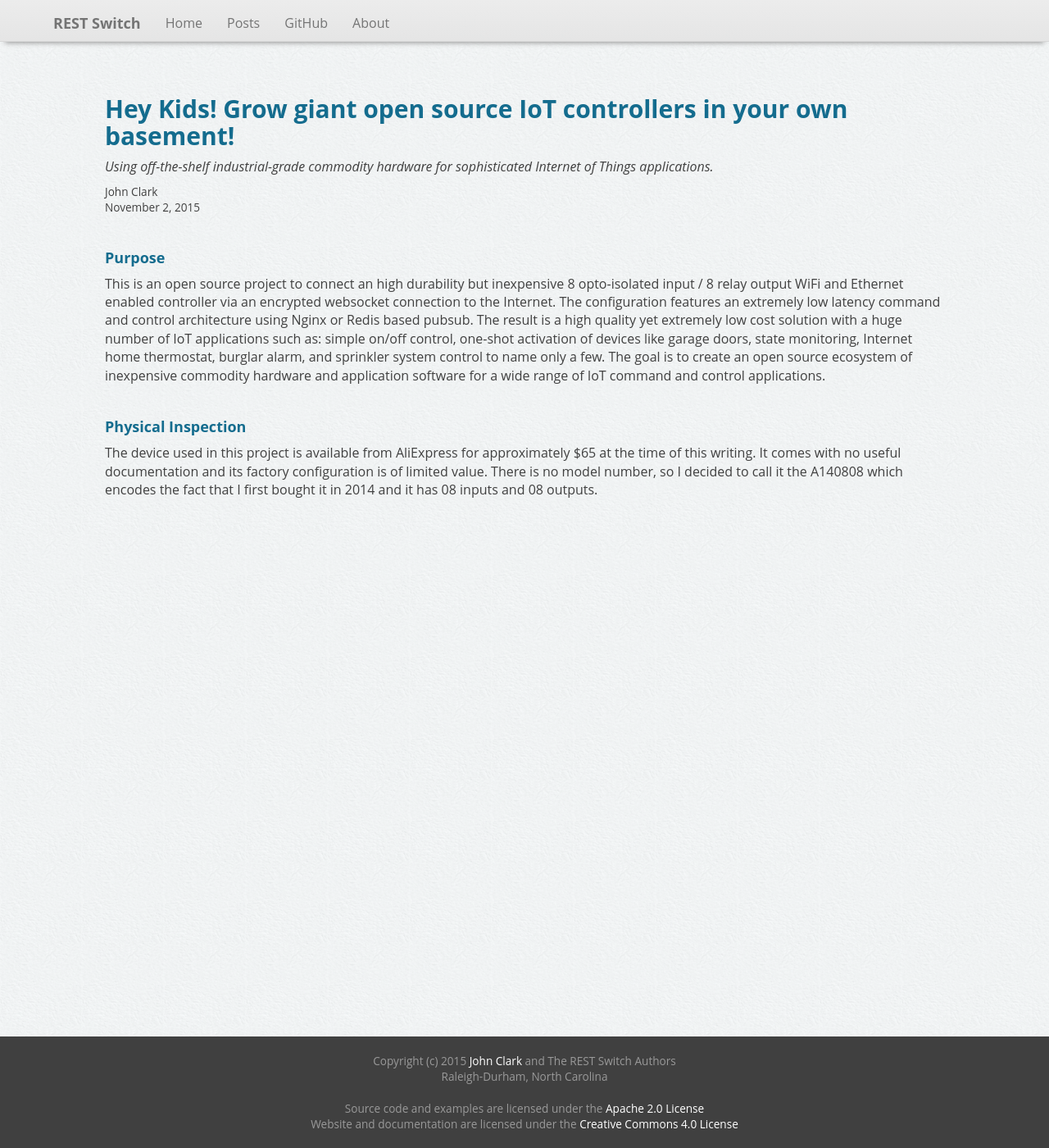
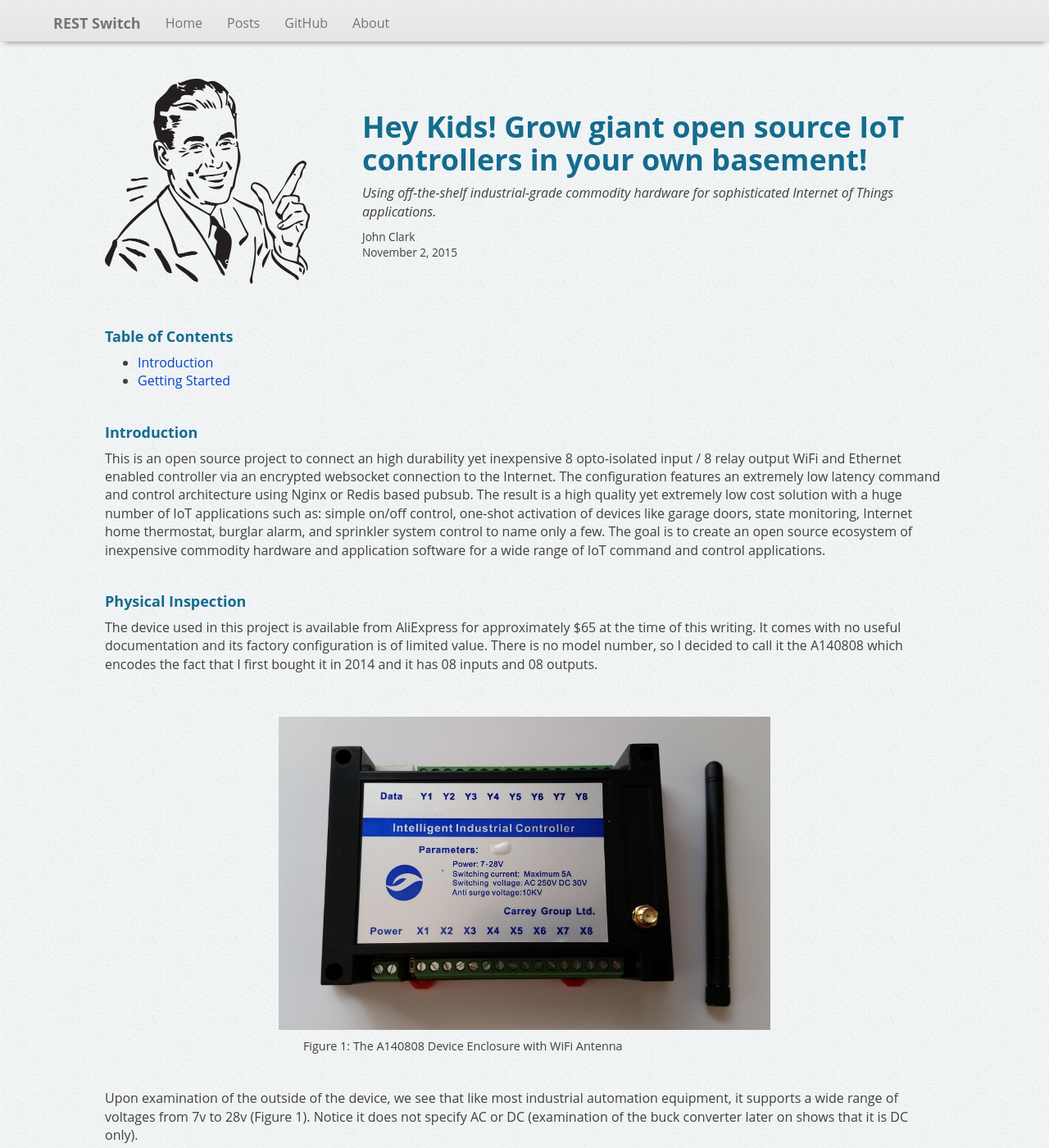
Before and after one commit to rest-switch/rest-switch.github.io, a Jekyll site: the page built from _posts/2015-11-02-a140808.markdown, in a window 1280 px wide and 1400 px high. Shown: the whole window at 82% size. Built offline with Jekyll 4.4.1, drawn with Linux system fonts in a browser that asks for light colours; nearby versions of some CDN libraries; some of the changed text lies outside the part shown.

Commit message:
layout enhancements

```diff
--- a/_layouts/post.html
+++ b/_layouts/post.html
@@ -2,19 +2,39 @@
 layout: default
 ---
 <article class="post" itemscope itemtype="http://schema.org/BlogPosting">
-
   <header class="post-header">
+    {% if page.image %}
+      <table>
+        <tr>
+          <td><img {% if page.image-px %}width="{{ page.image-px }}" height="{{ page.image-px }}"{% endif %} src="/images/{{ page.image }}" /></td>
+          <td style="width: 4em"></td>
+          <td>
+            {% if page.title %}<h1 class="post-title" itemprop="name headline">{{ page.title }}</h1>{% endif %}
+            {% if page.subtitle %}<p><em>{{ page.subtitle }}</em></p>{% endif %}
+            {% if page.author %}
+              <p class="post-meta" style="font-size: 85%">
+                <span itemprop="author" itemscope itemtype="http://schema.org/Person"><span itemprop="name">{{ page.author }}</span></span><br />
+                <time datetime="{{ page.date | date_to_xmlschema }}" itemprop="datePublished">{{ page.date | date: "%B %-d, %Y" }}</time>
+              </p>
+            {% endif %}
+          </td>
+        </tr>
+      </table>
+      <span>&nbsp;</span>
+    {% else %}
       {% if page.title %}<h2 class="post-title" itemprop="name headline">{{ page.title }}</h2>{% endif %}
       {% if page.subtitle %}<p><em>{{ page.subtitle }}</em></p>{% endif %}
+      {% if page.author %}
         <p class="post-meta" style="font-size: 85%">
-      {% if page.author %}<span itemprop="author" itemscope itemtype="http://schema.org/Person"><span itemprop="name">{{ page.author }}</span></span><br />{% endif %}
+          <span itemprop="author" itemscope itemtype="http://schema.org/Person"><span itemprop="name">{{ page.author }}</span></span><br />
           <time datetime="{{ page.date | date_to_xmlschema }}" itemprop="datePublished">{{ page.date | date: "%B %-d, %Y" }}</time>
         </p>
+      {% endif %}
+    {% endif %}
   </header>
-  <p>&nbsp;</p>
 
+  <span>&nbsp;</span>
   <div class="post-content" itemprop="articleBody">
     {{ content }}
   </div>
-
 </article>
--- a/_posts/2015-11-02-a140808.markdown
+++ b/_posts/2015-11-02-a140808.markdown
@@ -1,16 +1,70 @@
 ---
-layout: post
-title:  "Hey Kids! Grow giant open source IoT controllers in your own basement!"
-subtitle: Using off-the-shelf industrial-grade commodity hardware for sophisticated Internet of Things applications.
-date:   2015-11-02 05:24:42 -0500
-author: John Clark
+layout:     post
+title:      Hey Kids! Grow giant open source IoT controllers in your own basement!
+subtitle:   Using off-the-shelf industrial-grade commodity hardware for sophisticated Internet of Things applications.
+excerpt:    This is an open source project to connect an high durability but inexpensive 8 opto-isolated input / 8 relay output WiFi and Ethernet enabled controller via an encrypted websocket connection to the Internet. The configuration features an extremely low latency command and control architecture using Nginx or Redis based pubsub.
+image:      businessman.png
+image-px:   250
+date:       2015-11-02 05:24:42 -0500
+author:     John Clark
 categories: a140808 iot opensource
 ---
 
-####Purpose
-This is an open source project to connect an high durability but inexpensive 8 opto-isolated input / 8 relay output WiFi and Ethernet enabled controller via an encrypted websocket connection to the Internet. The configuration features an extremely low latency command and control architecture using Nginx or Redis based pubsub. The result is a high quality yet extremely low cost solution with a huge number of IoT applications such as: simple on/off control, one-shot activation of devices like garage doors, state monitoring, Internet home thermostat, burglar alarm, and sprinkler system control to name only a few. The goal is to create an open source ecosystem of inexpensive commodity hardware and application software for a wide range of IoT command and control applications.
+####Table of Contents
+  * [Introduction](#introduction)
+  * [Getting Started](#getting_started)
 
-<p>&nbsp;</p>
+<span>&nbsp;</span>
+
+####Introduction
+This is an open source project to connect an high durability yet inexpensive 8 opto-isolated input / 8 relay output WiFi and Ethernet enabled controller via an encrypted websocket connection to the Internet. The configuration features an extremely low latency command and control architecture using Nginx or Redis based pubsub. The result is a high quality yet extremely low cost solution with a huge number of IoT applications such as: simple on/off control, one-shot activation of devices like garage doors, state monitoring, Internet home thermostat, burglar alarm, and sprinkler system control to name only a few. The goal is to create an open source ecosystem of inexpensive commodity hardware and application software for a wide range of IoT command and control applications.
+
+<span>&nbsp;</span>
 
 ####Physical Inspection
 The device used in this project is available from AliExpress for approximately $65 at the time of this writing. It comes with no useful documentation and its factory configuration is of limited value. There is no model number, so I decided to call it the A140808 which encodes the fact that I first bought it in 2014 and it has 08 inputs and 08 outputs.
+
+<span>&nbsp;</span>
+<center><table style="border-spacing: 10px; border-collapse: separate; font-size: 90%">
+<tr><td><img width="600px" src="/images/f1_enclosure.jpg" /></td></tr>
+<tr><td>&nbsp;&nbsp;&nbsp;&nbsp;&nbsp;&nbsp;&nbsp;&nbsp;Figure 1: The A140808 Device Enclosure with WiFi Antenna</td></tr>
+</table></center>
+<span>&nbsp;</span>
+
+Upon examination of the outside of the device, we see that like most industrial automation equipment, it supports a wide range of voltages from 7v to 28v (Figure 1). Notice it does not specify AC or DC (examination of the buck converter later on shows that it is DC only).
+
+The back of the enclosure (Figure 2) reveals more signs of its industrial automation purpose with the EN 50022 DIN mounting hardware.
+
+<span>&nbsp;</span>
+<center><table style="border-spacing: 10px; border-collapse: separate; font-size: 90%">
+<tr><td><img width="600px" src="/images/f2_din.jpg" /></td></tr>
+<tr><td>&nbsp;&nbsp;&nbsp;&nbsp;&nbsp;&nbsp;&nbsp;&nbsp;Figure 2: The A140808 DIN Mounting Clips</td></tr>
+</table></center>
+<span>&nbsp;</span>
+
+####Teardown
+Removing the cover of the A140808 reveals two major components (Figure 3). The first is the main IO board sporting an Atmel ATmega32A microcontroller. The ATmega32A is used to monitor the 8 opto-isolated inputs and to control the 8 relay outputs. The second major component is the Hi-Link HLK-RM04 Ethernet/WiFi/Serial module which runs embedded Linux. The brains of the HLK-RM04 is an Ralink RT5350 SOC clocked at 360MHz. Ralink was purchased by MediaTek in 2011 and documentation for the SOC became very difficult to find for some reason. Fortunately, Jiapeng Li has created OpenWRT support for the HLK-RM04 module we will lean on later in the article.
+
+<span>&nbsp;</span>
+<center><table style="border-spacing: 10px; border-collapse: separate; font-size: 90%">
+<tr><td><img width="600px" src="/images/f3_comp.jpg" /></td></tr>
+<tr><td>&nbsp;&nbsp;&nbsp;&nbsp;&nbsp;&nbsp;&nbsp;&nbsp;Figure 3: Components of the A140808</td></tr>
+</table></center>
+<span>&nbsp;</span>
+
+Removing the socketed HLK-RM04 reveals the Atmel ATmega32A microcontroller (figure 4). Note that the microcontroller also has a six pin ICSP programming header for our convenience. Unfortunately the header pinout is NOT AVR-ICSP compatible, so we will be building a custom wiring harness later on. It is also worth noting that the ATmega32A is very similar to the ATmega328P used on the Arduino UNO and the ATmega32U4 used on the Arduino Leonardo. We will be using the Arduino SDK to program this chip later on.
+
+<span>&nbsp;</span>
+<center><table style="border-spacing: 10px; border-collapse: separate; font-size: 90%">
+<tr><td><img width="600px" src="/images/f4_prog.jpg" /></td></tr>
+<tr><td>&nbsp;&nbsp;&nbsp;&nbsp;&nbsp;&nbsp;&nbsp;&nbsp;Figure 4: Atmel ATmega32A and Six Pin Programming Header</td></tr>
+</table></center>
+<span>&nbsp;</span>
+
+Looking at what all is included in this commercial quality device with WiFi, Ethernet, Ralink RT5350 SOC, Atmel ATmega32A, 8 opto-isolated inputs, 8 relay outputs, screw terminal connectors, DIN mounts, and a wide input voltage range of 7-28VDC, the A140808 is an incredible platform for open source IoT projects.
+
+<span>&nbsp;</span>
+
+####Getting Started <a name="getting_started"></a>
+
+lorum ipsum
--- a/css/style.scss
+++ b/css/style.scss
@@ -58,6 +58,9 @@ div#footer a:focus, div#footer a:active, div#footer a:hover {
 }
 
 .post-title,
+.post-content h1,
+.post-content h2,
+.post-content h3,
 .post-content h4 {
   color: #146c8e;
   font-weight: bold;
@@ -76,6 +79,9 @@ div#footer a:focus, div#footer a:active, div#footer a:hover {
   border-left-color: #208040;
 }
 
+.bs-callout h1,
+.bs-callout h2,
+.bs-callout h3,
 .bs-callout h4 {
   margin-top: 0;
   margin-bottom: 5px;
--- a/index.html
+++ b/index.html
@@ -4,7 +4,7 @@ title:  'REST Switch - Open Source IoT'
 ---
 
     <div>
-      <table><tr><td><img width="100" height="100" src="/images/rs_logo.png" /></td><td style="width: 1em"></td><td><h2 style="margin-top: 10px">REST Switch – Open Source IoT</h2><em>A security-first open source project utilizing off-the-shelf commodity hardware.</em></td></tr></table>
+      <table><tr><td><img width="110" height="110" src="/images/rs_logo.png" /></td><td style="width: 2em"></td><td><h2 style="margin-top: 10px">REST Switch – Open Source IoT</h2><em>A security-first open source project utilizing off-the-shelf commodity hardware.</em></td></tr></table>
       <br/>
       <p>This project aims to create an Internet connected ecosystem of reliable commercial-grade hardware. Security is at the forefront of this project as a key goal.</p>
       <p>Project <em>A140808</em> creates an Internet connected relay array and state sensor array suitable for a wide array of automation tasks. The project includes both web and Android command and control clients.</p>
--- a/posts.html
+++ b/posts.html
@@ -8,14 +8,14 @@ layout: default
     <h2><a href="{{ site.baseurl }}{{ post.url }}">{{ post.title }}</a></h2>
 
     <div class="entry">
-    {{ post.excerpt }}
+      <p>{{ post.excerpt }}</p>
     </div>
 
     <p><a href="{{ site.baseurl }}{{ post.url }}" class="read-more">Read More</a></p>
   </article>
 
-  <p>&nbsp</p>
+  <span>&nbsp</span>
   <hr style="border: 0; height: 1px; background-image: linear-gradient(to right, rgba(0, 0, 0, 0), rgba(0, 0, 0, 0.75), rgba(0, 0, 0, 0));" />
-  <p>&nbsp</p>
+  <span>&nbsp</span>
   {% endfor %}
 </div>
```
Also changed, not shown: _posts/2015-11-01-welcome.html (+8 -7 lines), images/businessman.png (added), images/f1_enclosure.jpg (added), images/f2_din.jpg (added), images/f3_comp.jpg (added), images/f4_prog.jpg (added), 2 other files. Lines whose indentation alone changed are shown as unchanged.
